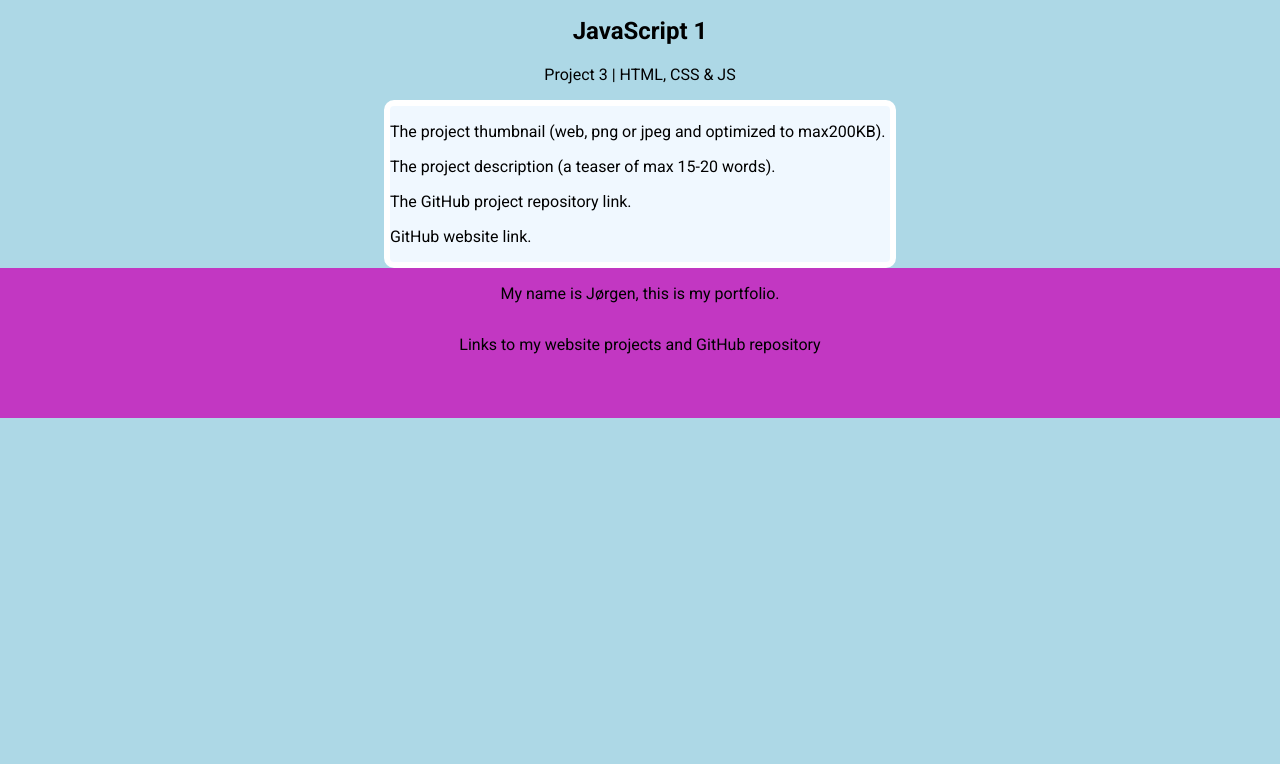
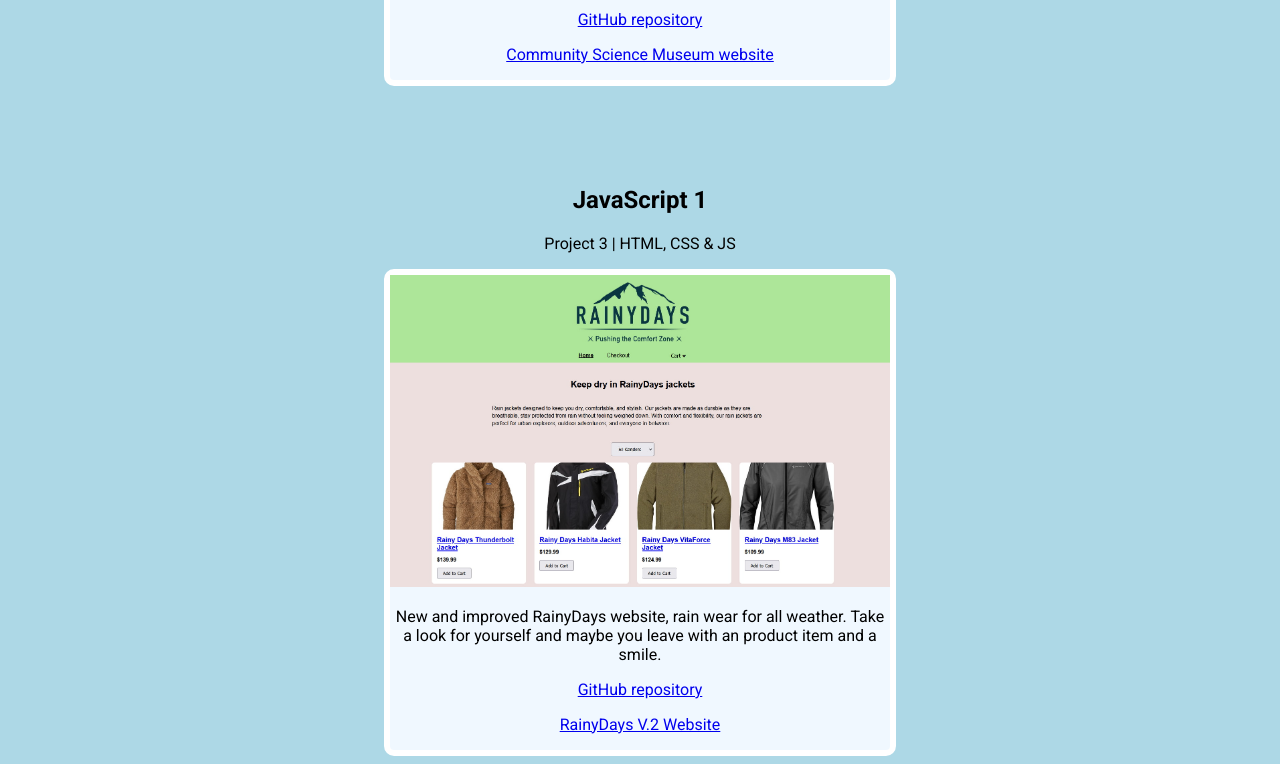
Before and after one commit to jb12-art/Portfolio-1, a plain HTML site: page index.html in a window 1280 px wide. Shown: the part 1576-2340 px from the top of the page. Before the commit the page ends 1994 px from the top, so only its background shows below. Drawn offline with Linux system fonts and the light colour scheme; a web font is replaced by a local one.

Commit message:
rainyDays V.2 design

```diff
--- a/css/styles.css
+++ b/css/styles.css
@@ -33,6 +33,7 @@ header {
 
 .project-card {
   margin: auto;
+  margin-bottom: 100px;
   border: 6px solid white;
   border-radius: 10px;
   max-width: 500px;
--- a/index.html
+++ b/index.html
@@ -20,7 +20,7 @@
 
     <main>
       <div class="page-wrapper">
-        <h1 class="main-title">Take a look at what my projects</h1>
+        <h1 class="main-title">Take a look at my projects</h1>
 
         <p>Attach CV/Resume</p>
         <p>Attach Cover Letter</p>
@@ -62,7 +62,7 @@
           <div class="img-div">
             <img
               class="img-size"
-              src="images/Screenshot 2025-10-01 145844.png"
+              src="images/Screenshot 2025-10-01 155433.jpg"
               alt="Image of Community Science Museum"
             />
           </div>
@@ -88,12 +88,28 @@
         <h2 class="project-title">JavaScript 1</h2>
         <p class="project-nr-text">Project 3 | HTML, CSS & JS</p>
         <div class="project-card">
-          <p>
-            The project thumbnail (web, png or jpeg and optimized to max200KB).
-          </p>
-          <p>The project description (a teaser of max 15-20 words).</p>
-          <p>The GitHub project repository link.</p>
-          <p>GitHub website link.</p>
+          <div class="img-div">
+            <img
+              class="img-size"
+              src="images/Screenshot 2025-10-01 161434.jpg"
+              alt="Image of RainyDays V.2 "
+            />
+          </div>
+          <div class="text-div">
+            <p>
+              New and improved RainyDays website, rain wear for all weather.
+              Take a look for yourself and maybe you leave with an product item
+              and a smile.
+            </p>
+            <p>
+              <a href="https://github.com/jb12-art/JS1">GitHub repository</a>
+            </p>
+            <p>
+              <a href="https://jb12-art.github.io/JS1/"
+                >RainyDays V.2 Website</a
+              >
+            </p>
+          </div>
         </div>
       </div>
     </main>
```
Also changed, not shown: images/Screenshot 2025-10-01 145844.png (deleted), images/Screenshot 2025-10-01 155433.jpg (added), images/Screenshot 2025-10-01 161434.jpg (added).
